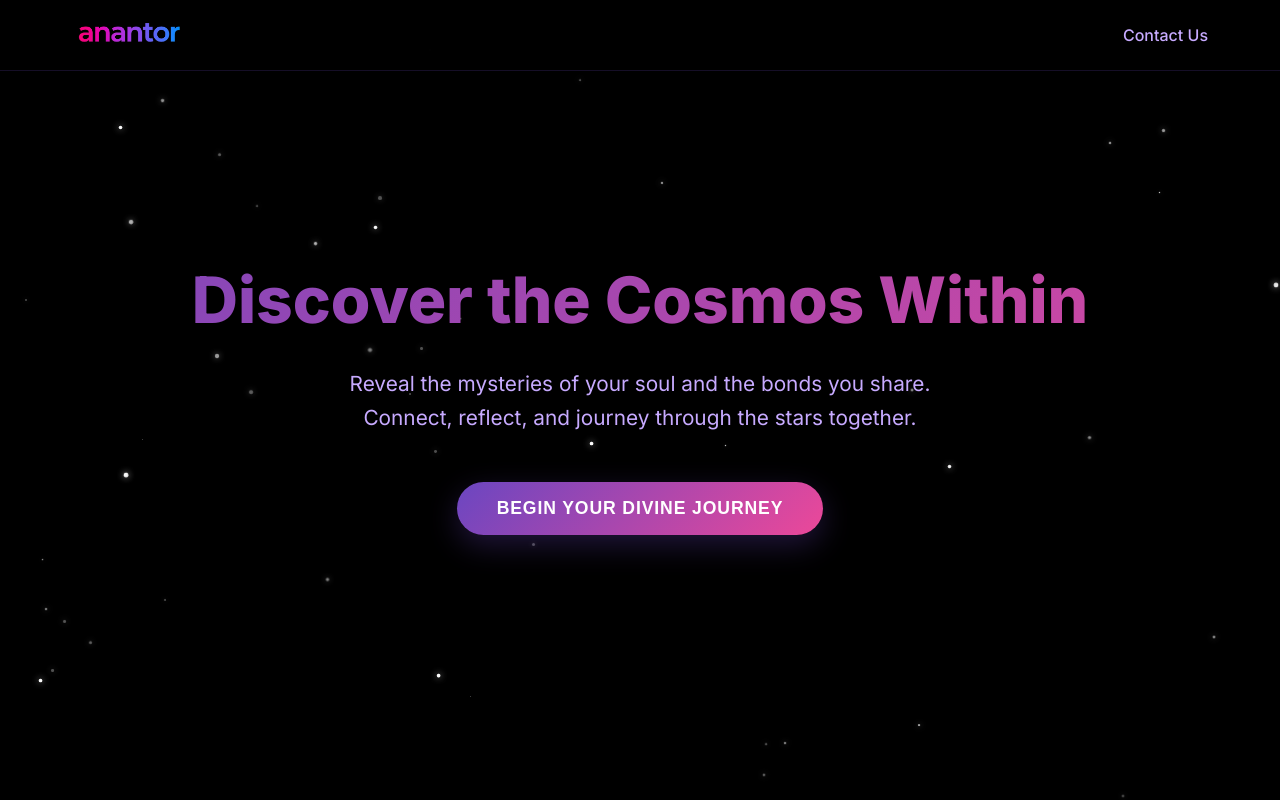
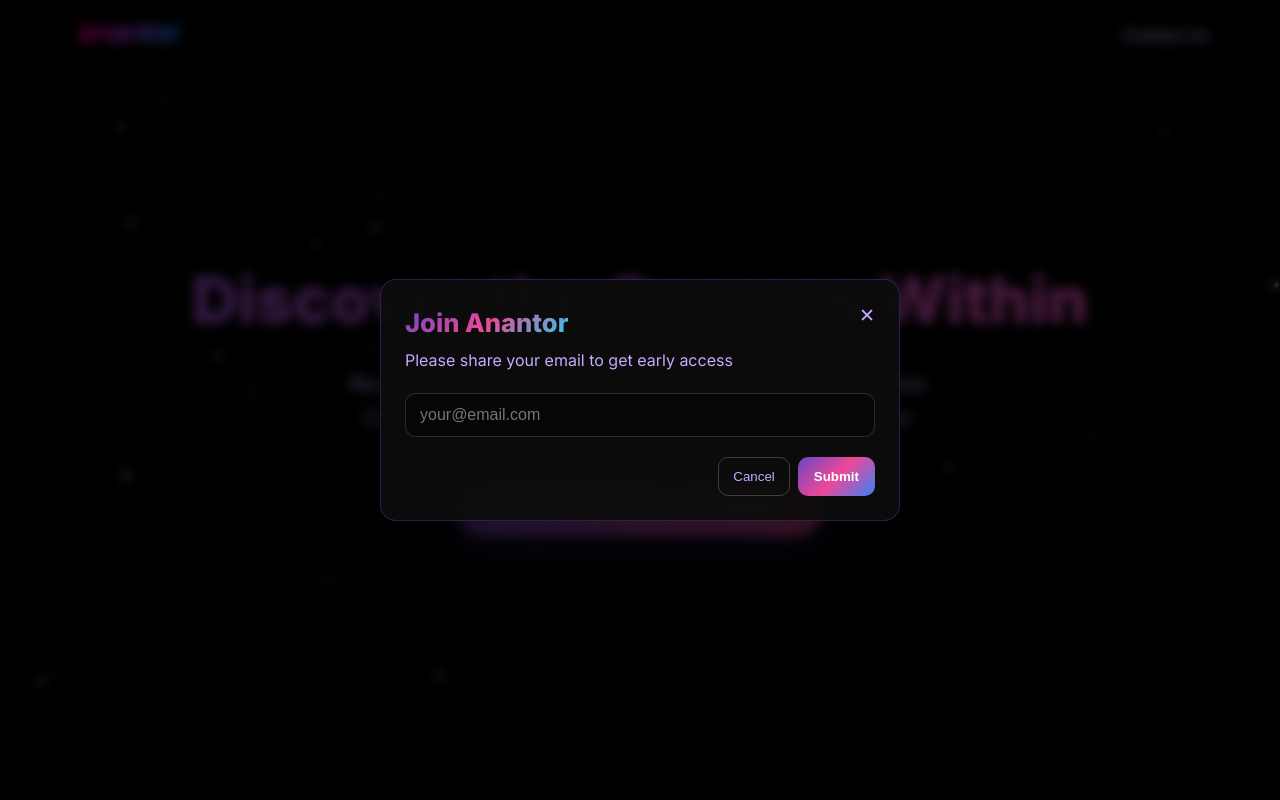
Before and after one commit to Abhay2012/anantor, a Next.js app: page / in a window 1280 px wide. Both pictures are taken after a click on the button "BEGIN YOUR DIVINE JOURNEY". Shown: the top 800 px of the page. Built offline with nearby package versions, Linux system fonts and the light colour scheme.

Commit message:
join modal added

```diff
--- /dev/null
+++ b/app/components/Modal.jsx
@@ -0,0 +1,32 @@
+"use client"
+
+import { useEffect } from 'react'
+import styles from './Modal.module.css'
+
+export default function Modal({ open, title, subtext, children, onClose }) {
+  useEffect(() => {
+    if (!open) return
+    const onKey = (e) => {
+      if (e.key === 'Escape') onClose?.()
+    }
+    window.addEventListener('keydown', onKey)
+    return () => window.removeEventListener('keydown', onKey)
+  }, [open, onClose])
+
+  if (!open) return null
+
+  return (
+    <div className={styles.backdrop} onClick={(e) => { if (e.target === e.currentTarget) onClose?.() }}>
+      <div className={styles.modal} role="dialog" aria-modal="true">
+        <div className={styles.header}>
+          <h2 className={styles.title}>{title}</h2>
+          <button className={styles.closeBtn} onClick={onClose} aria-label="Close">✕</button>
+        </div>
+        {subtext ? <p className={styles.subtext}>{subtext}</p> : null}
+        <div className={styles.body}>
+          {children}
+        </div>
+      </div>
+    </div>
+  )
+}
--- /dev/null
+++ b/app/components/Modal.module.css
@@ -0,0 +1,48 @@
+.backdrop {
+  position: fixed;
+  inset: 0;
+  background: rgba(0,0,0,0.6);
+  backdrop-filter: blur(6px);
+  display: flex;
+  align-items: center;
+  justify-content: center;
+  z-index: 2000;
+}
+
+.modal {
+  width: min(520px, 92%);
+  background: rgba(12, 12, 12, 0.95);
+  border: 1px solid rgba(107, 70, 193, 0.35);
+  border-radius: 16px;
+  padding: 24px;
+  box-shadow: 0 20px 60px rgba(0,0,0,0.6);
+}
+
+.header {
+  display: flex;
+  align-items: start;
+  justify-content: space-between;
+  gap: 12px;
+}
+
+.title {
+  font-size: 1.6rem;
+  font-weight: 800;
+  background: linear-gradient(135deg,#6B46C1,#EC4899,#22D3EE);
+  -webkit-background-clip: text;
+  -webkit-text-fill-color: transparent;
+  background-clip: text;
+}
+
+.closeBtn {
+  background: transparent;
+  border: none;
+  color: #C7AAFF;
+  font-size: 1.2rem;
+  cursor: pointer;
+}
+
+.subtext {
+  margin-top: 6px;
+  color: #C7AAFF;
+}
--- a/app/home.module.css
+++ b/app/home.module.css
@@ -690,3 +690,39 @@
     height: 400px;
   }
 }
+
+.form { margin-top: 16px; display: grid; gap: 12px; }
+
+.input {
+  width: 100%;
+  padding: 12px 14px;
+  border-radius: 10px;
+  border: 1px solid rgba(255,255,255,0.15);
+  background: rgba(0,0,0,0.4);
+  color: #fff;
+  margin-top: 5px;
+  font-size: 16px;
+}
+
+.error { color: #FCA5A5; font-size: 0.9rem; }
+.success { color: #86EFAC; font-size: 0.95rem; }
+
+.submitBtn {
+  padding: 12px 16px;
+  border: none;
+  border-radius: 10px;
+  cursor: pointer;
+  font-weight: 700;
+  color: #fff;
+  background: linear-gradient(135deg,#6B46C1,#EC4899,#3B82F6);
+}
+
+.actions { margin-top: 8px; display: flex; gap: 8px; justify-content: flex-end; }
+.cancelBtn {
+  background: transparent;
+  color: #C7AAFF;
+  border: 1px solid rgba(255,255,255,0.2);
+  padding: 10px 14px;
+  border-radius: 10px;
+  cursor: pointer;
+}
--- a/app/page.jsx
+++ b/app/page.jsx
@@ -4,10 +4,16 @@ import { useState, useEffect } from 'react'
 import Header from './components/Header'
 import Footer from './components/Footer'
 import styles from './home.module.css'
+import Modal from './components/Modal'
 
 function HomePage() {
   const [stars, setStars] = useState([])
   const [isScrolled, setIsScrolled] = useState(false)
+  const [showModal, setShowModal] = useState(false)
+  const [email, setEmail] = useState('')
+  const [error, setError] = useState('')
+  const [success, setSuccess] = useState('')
+  const [isSubmitting, setIsSubmitting] = useState(false)
 
   useEffect(() => {
     const generateStars = () => {
@@ -91,7 +97,7 @@ function HomePage() {
               Reveal the mysteries of your soul and the bonds you share. Connect, reflect, and journey through the stars together.
             </p>
             <div className={styles['hero-buttons']}>
-              <button className={`${styles['cta-button']} ${styles.primary}`}>
+              <button className={`${styles['cta-button']} ${styles.primary}`} onClick={() => setShowModal(true)}>
                 <span>Begin Your Divine Journey</span>
                 <div className={styles['button-glow']}></div>
               </button>
@@ -265,7 +271,7 @@ function HomePage() {
           <div className={styles['cta-content']}>
             <h3 className={styles['cta-title']}>Ready to Explore Your Destiny?</h3>
             <p className={styles['cta-description']}>Step Into Your Constellation</p>
-            <button className={styles['download-button']}>
+            <button className={styles['download-button']} onClick={() => setShowModal(true)}>
               <span className="button-text">Begin My Story</span>
               <div className={styles['button-particles']}></div>
             </button>
@@ -277,6 +283,83 @@ function HomePage() {
         </div>
       </section>
       <Footer />
+
+      {/* CTA Modal */}
+      <Modal
+        open={showModal}
+        title="Join Anantor"
+        subtext="Please share your email to get early access"
+        onClose={() => { setShowModal(false); setError(''); setSuccess(''); }}
+      >
+        {success ? (
+          <>
+            <div className={styles.success}>{success}</div>
+            <div className={styles.actions}>
+              <button
+                type="button"
+                className={styles.submitBtn}
+                onClick={() => { setShowModal(false); setSuccess(''); setError(''); }}
+              >
+                Close
+              </button>
+            </div>
+          </>
+        ) : (
+          <form
+            onSubmit={async (e) => {
+              e.preventDefault()
+              setError('')
+              setSuccess('')
+              const emailRegex = /^[^\s@]+@[^\s@]+\.[^\s@]+$/
+              if (!emailRegex.test(email)) {
+                setError('Please enter a valid email address.')
+                return
+              }
+              try {
+                setIsSubmitting(true)
+                const res = await fetch('https://anantor-api.onrender.com/api/feedback', {
+                  method: 'POST',
+                  headers: { 'Content-Type': 'application/json' },
+                  body: JSON.stringify({ email }),
+                })
+                if (!res.ok) {
+                  const text = await res.text().catch(() => '')
+                  throw new Error(text || 'Request failed')
+                }
+                setSuccess('Thanks! You’re on the list. We’ll send you an email with the steps to get started.')
+                setEmail('')
+              } catch (err) {
+                setError('Something went wrong. Please try again in a moment.')
+              } finally {
+                setIsSubmitting(false)
+              }
+            }}
+            className={styles.form}
+          >
+            <div className="field-group">
+              <input
+                className={styles.input}
+                type="email"
+                value={email}
+                onChange={(e) => setEmail(e.target.value)}
+                placeholder="your@email.com"
+                aria-label="Email address"
+                required
+                disabled={isSubmitting}
+              />
+            </div>
+            {error ? <div className={styles.error}>{error}</div> : null}
+            <div className={styles.actions}>
+              <button type="button" onClick={() => { setShowModal(false); setError(''); setSuccess(''); }} className={styles.cancelBtn} disabled={isSubmitting}>
+                Cancel
+              </button>
+              <button type="submit" className={styles.submitBtn} disabled={isSubmitting}>
+                {isSubmitting ? 'Submitting…' : 'Submit'}
+              </button>
+            </div>
+          </form>
+        )}
+      </Modal>
     </div>
   )
 }
```
